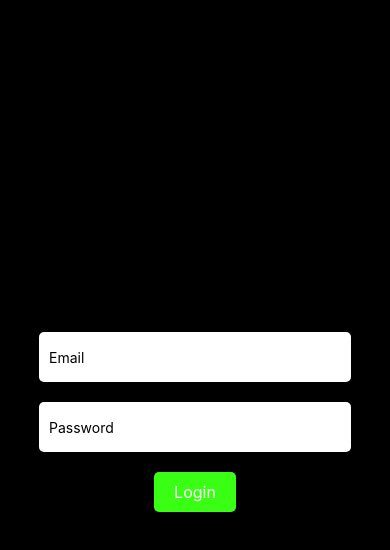
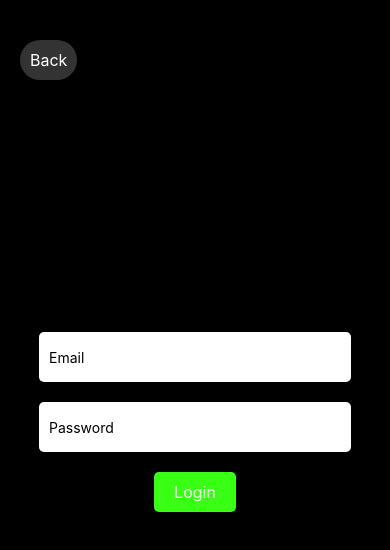
Before and after one commit to aclaregreen/Time2Train, a React Native app: screen /Login in a window 390 px wide. Shown: the top 550 px of the page. Built offline with nearby package versions, Linux system fonts and the light colour scheme.

Commit message:
added back button

```diff
--- a/app/screens/Login.js
+++ b/app/screens/Login.js
@@ -1,3 +1,83 @@
+// import React, { useState } from "react";
+// import { auth } from "../../Firebase";
+// import { signInWithEmailAndPassword } from "@firebase/auth";
+// import { useNavigation } from "@react-navigation/native";
+// import {
+//   TextInput,
+//   TouchableOpacity,
+//   View,
+//   Text,
+//   StyleSheet,
+//   SafeAreaView,
+// } from "react-native";
+
+// const Login = () => {
+//   const [email, setEmail] = useState("");
+//   const [password, setPassword] = useState("");
+//   const navigation = useNavigation(); //hook used to navigate to different screens
+
+//   const handleLogin = () => {
+//     signInWithEmailAndPassword(auth, email, password)
+//       .then((userCredential) => {
+//         navigation.navigate("Home");
+//       })
+//       .catch((error) => {
+//         console.error("Error logging in: ", error);
+//       });
+//   };
+
+//   return (
+//     <SafeAreaView style={styles.container}>
+//       <TextInput
+//         style={styles.input}
+//         placeholder="Email"
+//         value={email}
+//         onChangeText={setEmail}
+//         keyboardType="email-address"
+//         returnKeyType="done"
+//       />
+//       <TextInput
+//         style={styles.input}
+//         placeholder="Password"
+//         value={password}
+//         onChangeText={setPassword}
+//         secureTextEntry
+//         returnKeyType="done"
+//       />
+//       <TouchableOpacity style={styles.button} onPress={handleLogin}>
+//         <Text style={styles.buttonText}>Login</Text>
+//       </TouchableOpacity>
+//     </SafeAreaView>
+//   );
+// };
+// const styles = StyleSheet.create({
+//   container: {
+//     flex: 1,
+//     backgroundColor: "#000",
+//     justifyContent: "center",
+//     alignItems: "center",
+//   },
+//   input: {
+//     width: "80%",
+//     height: 50,
+//     backgroundColor: "white",
+//     borderRadius: 5,
+//     paddingHorizontal: 10,
+//     marginBottom: 20,
+//   },
+//   button: {
+//     backgroundColor: "#39FF14",
+//     paddingVertical: 10,
+//     paddingHorizontal: 20,
+//     borderRadius: 5,
+//   },
+//   buttonText: {
+//     color: "white",
+//     fontSize: 16,
+//   },
+// });
+
+// export default Login;
 import React, { useState } from "react";
 import { auth } from "../../Firebase";
 import { signInWithEmailAndPassword } from "@firebase/auth";
@@ -26,8 +106,18 @@ const Login = () => {
       });
   };
 
+  const handlePress = (screen) => {
+    navigation.navigate(screen);
+  };
+
   return (
     <SafeAreaView style={styles.container}>
+      <TouchableOpacity
+        style={styles.back}
+        onPress={() => handlePress("Welcome")}
+      >
+        <Text style={styles.buttonText}>Back</Text>
+      </TouchableOpacity>
       <TextInput
         style={styles.input}
         placeholder="Email"
@@ -57,6 +147,15 @@ const styles = StyleSheet.create({
     justifyContent: "center",
     alignItems: "center",
   },
+  back: {
+    position: "absolute",
+    top: 40,
+    left: 20,
+    alignItems: "center",
+    padding: 10,
+    backgroundColor: "#333",
+    borderRadius: 20,
+  },
   input: {
     width: "80%",
     height: 50,
--- a/app/screens/Register.js
+++ b/app/screens/Register.js
@@ -28,8 +28,17 @@ const Register = () => {
         Alert.alert("Registration failed!", errorMessage);
       });
   };
+  const handlePress = (screen) => {
+    navigation.navigate(screen);
+  };
   return (
     <SafeAreaView style={styles.container}>
+      <TouchableOpacity
+        style={styles.back}
+        onPress={() => handlePress("Welcome")}
+      >
+        <Text style={styles.buttonText}>Back</Text>
+      </TouchableOpacity>
       <TextInput
         style={styles.input}
         placeholder="Email"
@@ -60,6 +69,15 @@ const styles = StyleSheet.create({
     justifyContent: "center",
     alignItems: "center",
   },
+  back: {
+    position: "absolute",
+    top: 40,
+    left: 20,
+    alignItems: "center",
+    padding: 10,
+    backgroundColor: "#333",
+    borderRadius: 20,
+  },
   input: {
     width: "80%",
     height: 50,
--- a/app/screens/Welcome.js
+++ b/app/screens/Welcome.js
@@ -27,7 +27,7 @@ const Welcome = () => {
       </TouchableOpacity>
       <TouchableOpacity
         style={styles.registerButton}
-        onPress={() => handlePress("Login")}
+        onPress={() => handlePress("Register")}
       >
         <Text style={styles.buttonText}>Register</Text>
       </TouchableOpacity>
```
